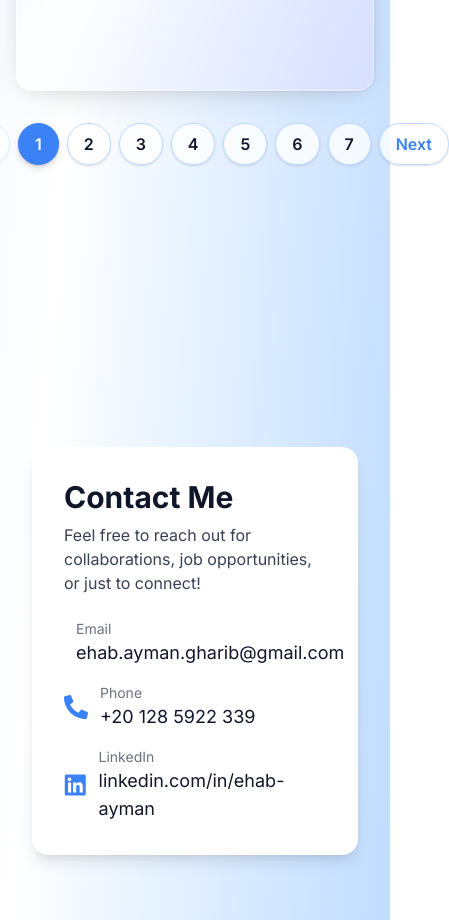
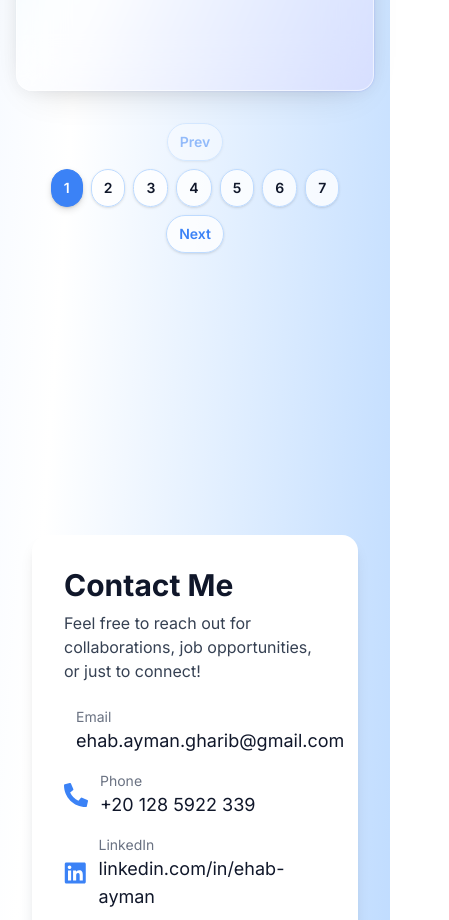
Before and after one commit to ehab-ayman-gharib/EhabAymanPortfolio, a Next.js app: page / in a window 390 px wide. Shown: the part 4500-5420 px from the top of the page, 449 px wide, since content can reach past the window. Built offline with nearby package versions, Linux system fonts and the light colour scheme.

Commit message:
pagination fixed on mobile phones

```diff
--- a/src/pages/index.js
+++ b/src/pages/index.js
@@ -223,20 +223,20 @@ export default function Home() {
             </div>
             {/* Pagination Controls */}
             {totalPages > 1 && (
-              <div className="flex justify-center mt-8 gap-2">
+              <div className="flex flex-wrap justify-center items-center mt-8 gap-2 w-full">
                 <button
                   onClick={() => setCurrentPage(p => Math.max(1, p - 1))}
                   disabled={currentPage === 1}
-                  className="px-4 py-2 rounded-full bg-white/80 text-[#3b82f6] border border-blue-200 font-semibold shadow-sm disabled:opacity-50 disabled:cursor-not-allowed hover:bg-blue-100 transition"
+                  className="px-3 py-2 text-sm sm:px-4 sm:py-2 sm:text-base rounded-full bg-white/80 text-[#3b82f6] border border-blue-200 font-semibold shadow-sm disabled:opacity-50 disabled:cursor-not-allowed hover:bg-blue-100 transition"
                 >
                   Prev
                 </button>
-                <span className="flex gap-2">
+                <span className="flex gap-2 flex-wrap justify-center w-full sm:w-auto">
                   {[...Array(totalPages)].map((_, i) => (
                     <button
                       key={i}
                       onClick={() => setCurrentPage(i + 1)}
-                      className={`px-4 py-2 rounded-full font-semibold border shadow-sm transition
+                      className={`px-3 py-2 text-sm sm:px-4 sm:py-2 sm:text-base rounded-full font-semibold border shadow-sm transition
                         ${currentPage === i + 1
                           ? 'bg-[#3b82f6] text-white border-[#3b82f6] drop-shadow-md'
                           : 'bg-white/80 text-[#10172a] border-blue-200 hover:bg-blue-100 hover:text-[#3b82f6]'}
@@ -249,7 +249,7 @@ export default function Home() {
                 <button
                   onClick={() => setCurrentPage(p => Math.min(totalPages, p + 1))}
                   disabled={currentPage === totalPages}
-                  className="px-4 py-2 rounded-full bg-white/80 text-[#3b82f6] border border-blue-200 font-semibold shadow-sm disabled:opacity-50 disabled:cursor-not-allowed hover:bg-blue-100 transition"
+                  className="px-3 py-2 text-sm sm:px-4 sm:py-2 sm:text-base rounded-full bg-white/80 text-[#3b82f6] border border-blue-200 font-semibold shadow-sm disabled:opacity-50 disabled:cursor-not-allowed hover:bg-blue-100 transition"
                 >
                   Next
                 </button>
```
